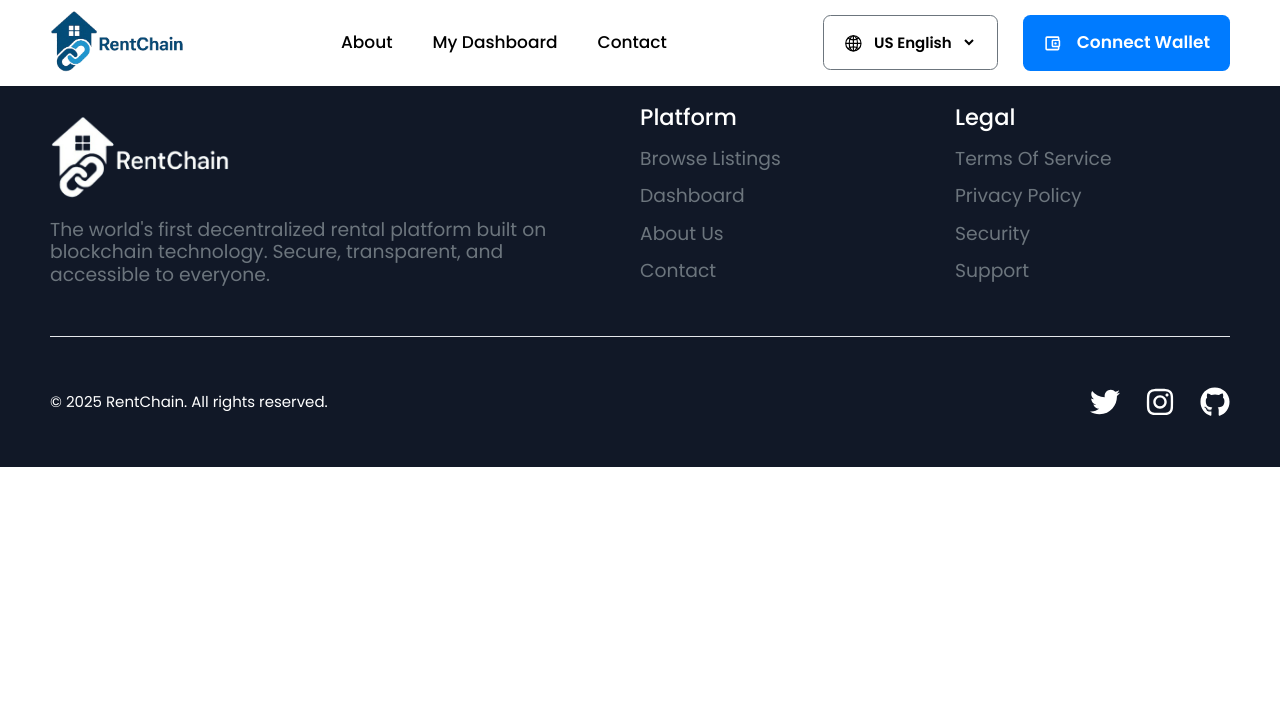
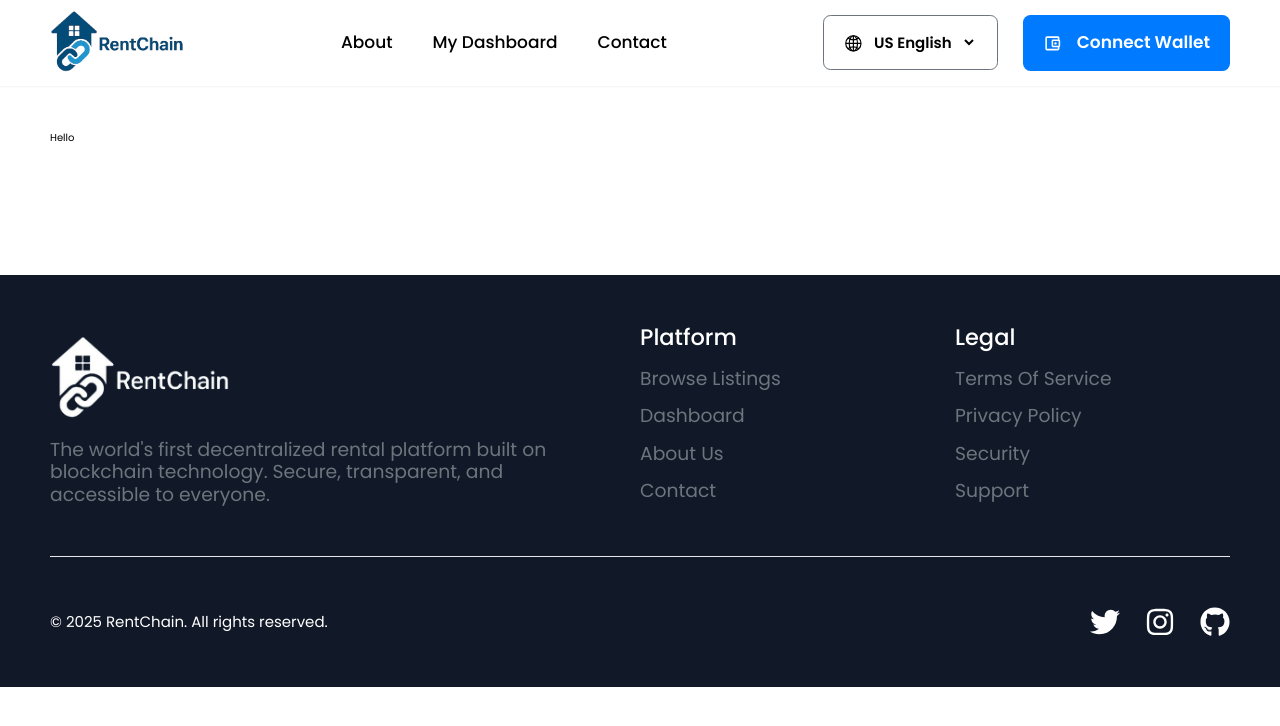
Before and after one commit to Jo-shua09/RentChain, a React (Vite) app in the folder Frontend/RentChain/: page /dashboard/landlord-dashboard/my-properties in a window 1280 px wide. Shown: the top 726 px of the page. Built offline with nearby package versions, Linux system fonts and the light colour scheme.

Commit message:
feat: restructure properties data and components; remove old Properties and MyProperties files; add new Properties data structure and update MyProperties component

```diff
--- a/Frontend/RentChain/src/pages/MyProperties.jsx
+++ b/Frontend/RentChain/src/components/sections/Listings/MyProperties.jsx
@@ -1,6 +1,6 @@
 export default function MyProperties() {
   return (
-    <div className="w-full secton-page !py-8">
+    <div className="w-full section-page !py-52">
       <div className="">hello</div>
     </div>
   );
--- a/Frontend/RentChain/src/routes/AppRouter.jsx
+++ b/Frontend/RentChain/src/routes/AppRouter.jsx
@@ -13,7 +13,7 @@ import TenantDashboard from "../pages/TenantDashboard";
 import LandLordDashboard from "../pages/LandLordDashboard";
 
 // Nested under dashboards
-import MyProperties from "../pages/MyProperties";
+import MyProperties from "../components/sections/Listings/MyProperties";
 import Properties from "../components/sections/Listings/Properties";
 
 export default function AppRouter() {
```
Also changed, not shown: Frontend/RentChain/src/assets/data/Properties.js (renamed from Frontend/RentChain/src/assets/data/Properties.jsx).
